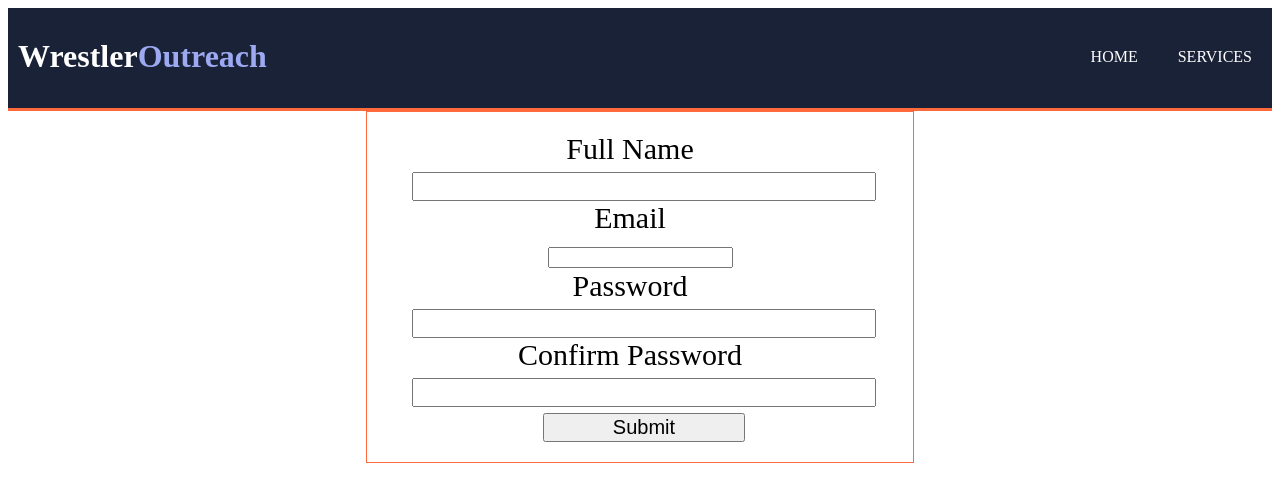
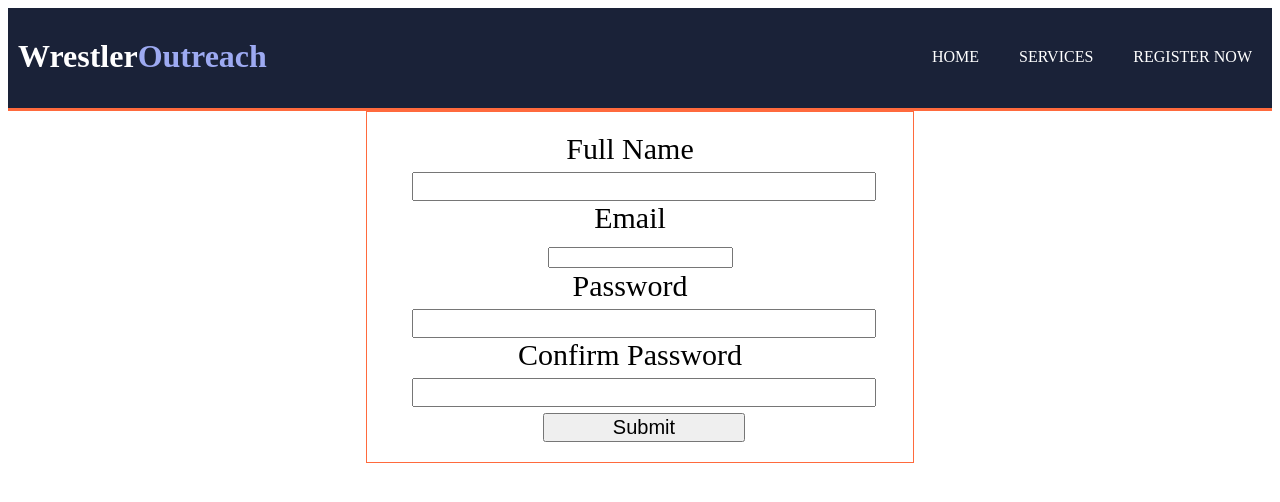
Before and after one commit to korbinm/wrestleroutreach, a React (Create React App) app: page /register in a window 1280 px wide. Shown: the top 502 px of the page. Built offline with nearby package versions, Linux system fonts and the light colour scheme; no server answers.

Commit message:
Add files via upload

```diff
--- a/src/webpages/Layout.js
+++ b/src/webpages/Layout.js
@@ -13,6 +13,7 @@ const Layout = () => {
                     <ul>
                         <li><Link to="/">Home</Link></li>
                         <li><Link to="/dashboard">Services</Link></li>
+                        <li><Link to="/register">Register Now</Link></li>
                     </ul>
                 </nav>
             </header>
```
